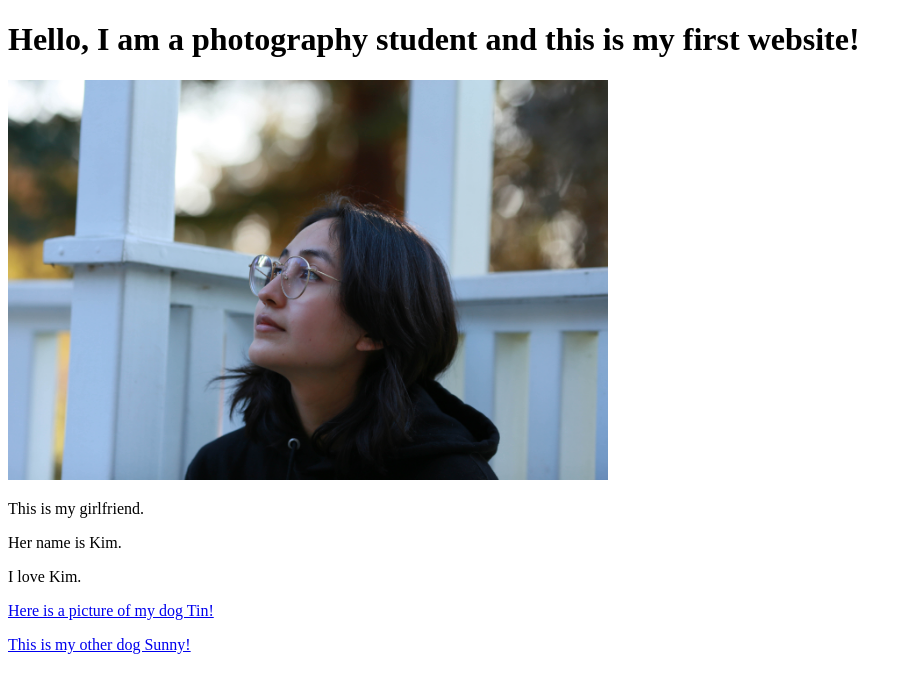
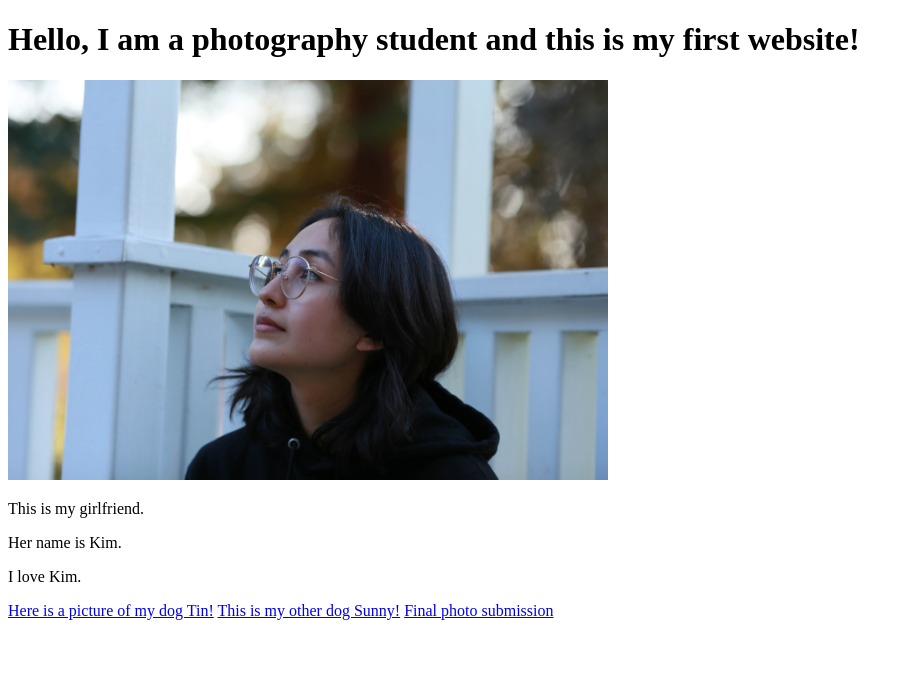
Before and after one commit to luueric237/luueric237.github.io, a plain HTML site: page index.html in a window 1280 px wide. Shown: the whole page, without its empty margins (0-912 px from the left). Drawn offline with Linux system fonts and the light colour scheme.

Commit message:
Update index.html

```diff
--- a/index.html
+++ b/index.html
@@ -13,7 +13,7 @@
 
 
 <a href="index3.html" target="_self">Here is a picture of my dog Tin!</a>
-<p><p>
 <a href="index2.html" target="_self">This is my other dog Sunny!</a>
+<a href="page4.html">Final photo submission</a>
 </body>
 </html>
```
